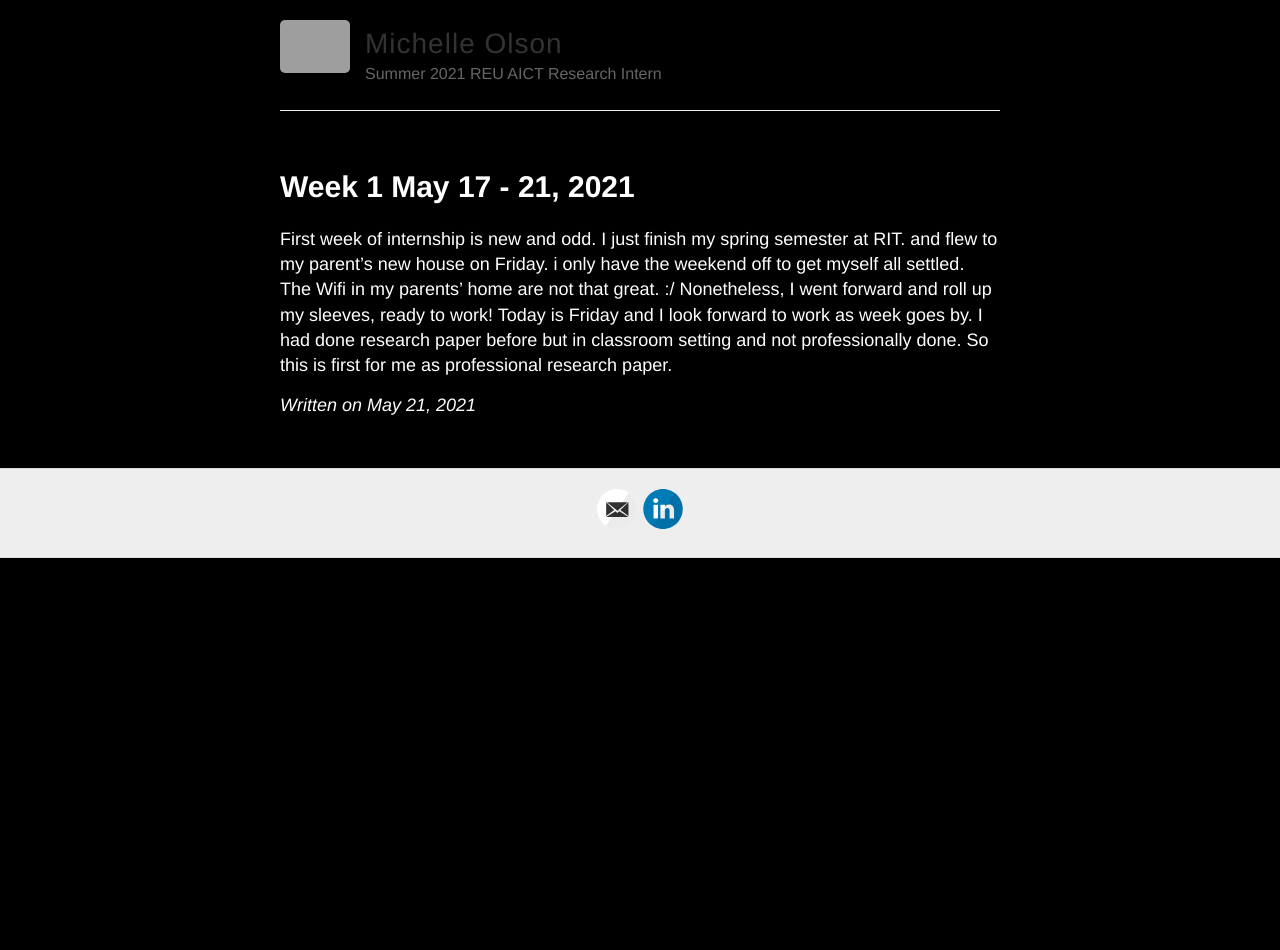
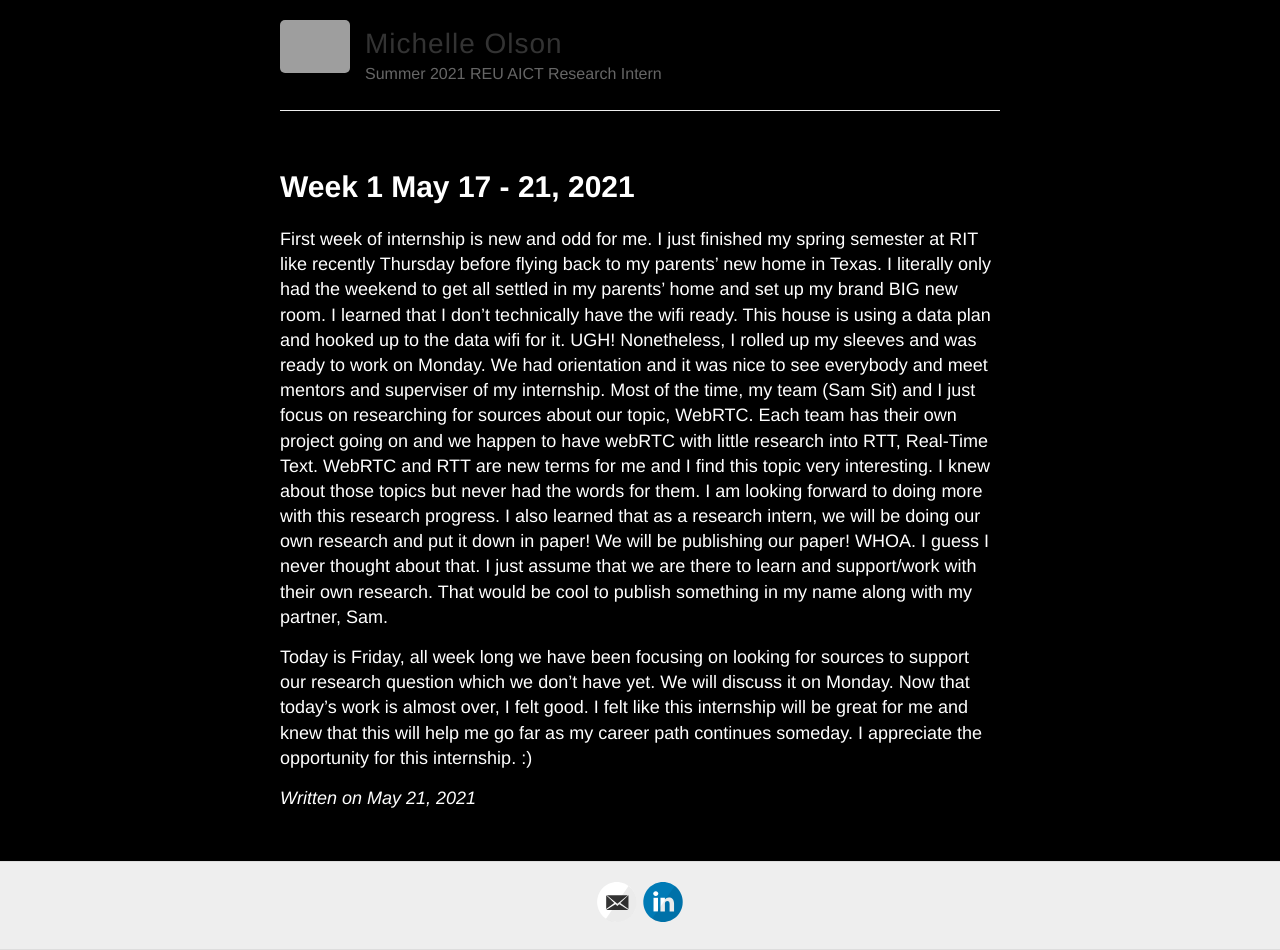
Before and after one commit to moohy2005/moohy2005.github.io, a Jekyll site: the page built from _posts/2021-05-21-week1.md, in a window 1280 px wide. Built offline with Jekyll 4.4.1, drawn with Linux system fonts in a browser that asks for light colours; before the commit the page ends 900 px from its top, so only the background shows below that; grey boxes are pictures that could not be loaded.

Commit message:
Update 2021-05-21-week1.md

```diff
--- a/_posts/2021-05-21-week1.md
+++ b/_posts/2021-05-21-week1.md
@@ -3,4 +3,6 @@ layout: post
 title: Week 1 May 17 - 21, 2021
 ---
 
-First week of internship is new and odd. I just finish my spring semester at RIT. and flew to my parent's new house on Friday. i only have the weekend off to get myself all settled. The Wifi in my parents' home are not that great. :/ Nonetheless, I went forward and roll up my sleeves, ready to work! Today is Friday and I look forward to work as week goes by. I had done research paper before but in classroom setting and not professionally done. So this is first for me as professional research paper.
+First week of internship is new and odd for me. I just finished my spring semester at RIT like recently Thursday before flying back to my parents’ new home in Texas. I literally only had the weekend to get all settled in my parents’ home and set up my brand BIG new room. I learned that I don’t technically have the wifi ready. This house is using a data plan and hooked up to the data wifi for it. UGH! Nonetheless, I rolled up my sleeves and was ready to work on Monday. We had orientation and it was nice to see everybody and meet mentors and superviser of my internship. Most of the time, my team (Sam Sit) and I just focus on researching for sources about our topic, WebRTC. Each team has their own project going on and we happen to have webRTC with little research into RTT, Real-Time Text. WebRTC and RTT are new terms for me and I find this topic very interesting. I knew about those topics but never had the words for them. I am looking forward to doing more with this research progress. I also learned that as a research intern, we will be doing our own research and put it down in paper! We will be publishing our paper! WHOA. I guess I never thought about that. I just assume that we are there to learn and support/work with their own research. That would be cool to publish something in my name along with my partner, Sam.
+
+Today is Friday, all week long we have been focusing on looking for sources to support our research question which we don't have yet. We will discuss it on Monday. Now that today's work is almost over, I felt good. I felt like this internship will be great for me and knew that this will help me go far as my career path continues someday. I appreciate the opportunity for this internship. :)
```
